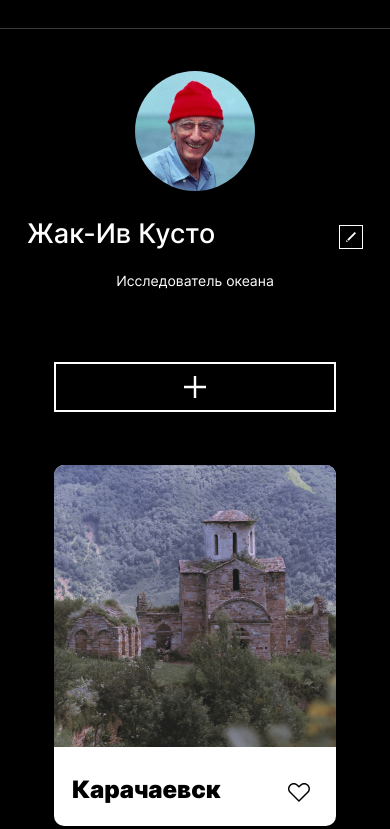
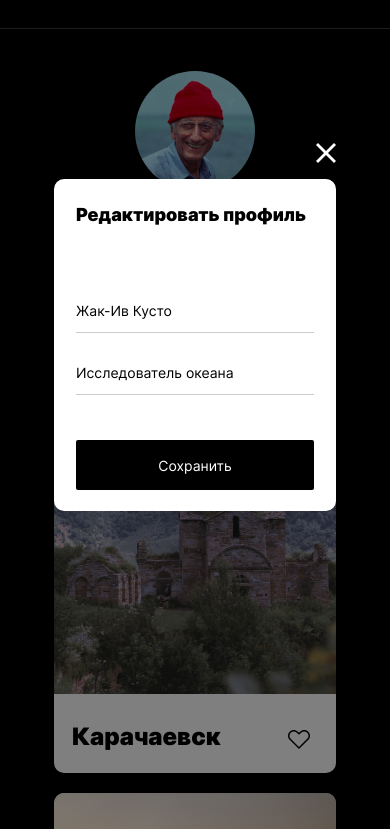
Before and after one commit to Uncp1/mesto-project, a plain HTML site: page index.html in a window 390 px wide. Shown: the part 77-906 px from the top of the page. Drawn offline with Linux system fonts and the light colour scheme.

Commit message:
Add files via upload

```diff
--- a/blocks/elements/elements.css
+++ b/blocks/elements/elements.css
@@ -9,3 +9,9 @@
   margin: 51px auto 0;
   justify-content: center;
 }
+
+@media screen and (max-width: 580px) {
+  .elements{
+    margin: 36px auto 0;
+  }
+}
--- a/blocks/footer/__copyright/footer__copyright.css
+++ b/blocks/footer/__copyright/footer__copyright.css
@@ -5,7 +5,7 @@
   margin: 0;
 }
 
-@media screen and (max-width: 578px) {
+@media screen and (max-width: 580px) {
   .footer__copyright{
     font-size: 14px;
     line-height: 17px;
--- a/blocks/form/__button/form__button.css
+++ b/blocks/form/__button/form__button.css
@@ -9,9 +9,14 @@
   font-size: 18px;
   line-height: 22px;
   border: none;
+  cursor: pointer;
 }
 
-@media screen and (max-width: 578px) {
+.form__button:hover{
+  opacity: 0.8;
+}
+
+@media screen and (max-width: 580px) {
   .form__button{
     max-width: 238px;
     margin: 45px 22px 25px;
--- a/blocks/form/__field/form__field.css
+++ b/blocks/form/__field/form__field.css
@@ -1,19 +1,21 @@
 .form__field{
   max-width: 358px;
-  margin: 54px auto 0;
-  border-bottom: 1px solid black;
-}
-.form__field:nth-child(1){
-  margin: 34px auto 0;
+  margin: 30px auto 0;
+  border-bottom: 1px solid rgba(0, 0, 0, .2);
+  box-sizing: border-box;
 }
 
-@media screen and (max-width: 578px) {
+.form__field:nth-child(2){
+  margin: 54px auto 0;
+}
+
+@media screen and (max-width: 580px) {
   .form__field{
     max-width: 238px;
+    margin: 30px auto 0;
+  }
+
+  .form__field:nth-child(2){
     margin: 75px auto 0;
   }
-
-  .form__field:nth-child(1){
-    margin: 30px auto 0;
-  }
 }
--- a/blocks/form/__heading/form__heading.css
+++ b/blocks/form/__heading/form__heading.css
@@ -6,7 +6,7 @@
   line-height: 29px;
 }
 
-@media screen and (max-width: 578px) {
+@media screen and (max-width: 580px) {
   .form__heading{
     max-width: 238px;
     margin: 25px auto 0;
--- a/blocks/form/__input/form__input.css
+++ b/blocks/form/__input/form__input.css
@@ -1,13 +1,25 @@
 .form__input{
   border: none;
+  font-size: 14px;
+  line-height: 17px;
+  max-width: 358px;
+  padding: 0 0 13px;
 }
 
-textarea{
-  width: 358px;
-  height: 14px;
-  font-family: 'Inter';
-  font-style: normal;
-  font-weight: 400;
+.form__input:focus{
+  outline: none;
+}
+
+.form__input::placeholder {
+  font-family: 'Inter', Arial, sans-serif;
   font-size: 14px;
   line-height: 17px;
+  color: black;
 }
+
+.form__input::-ms-input-placeholder {
+  font-family: 'Inter', Arial, sans-serif;
+  font-size: 14px;
+  line-height: 17px;
+  color: black;
+}
--- a/blocks/form/form.css
+++ b/blocks/form/form.css
@@ -3,7 +3,7 @@
   max-height: 330px;
 }
 
-@media screen and (max-width: 578px) {
+@media screen and (max-width: 580px) {
   .form{
     max-width: 282px;
     max-height: 332px;
--- a/blocks/popup/__exit-button/popup__exit-button.css
+++ b/blocks/popup/__exit-button/popup__exit-button.css
@@ -1,10 +1,25 @@
 .popup__exit-button{
   background: url(../../../images/Close-Icon.svg);
+  background-size: contain;
   width: 32px;
   height: 32px;
   border: none;
   padding: 0;
-  position: relative;
-  bottom: 40px;
-  left: 438px;
+  position: fixed;
+  left: calc(50% + 215px + 8px);
+  top: calc(50% - 165px - 32px - 8px);
+  cursor: pointer;
 }
+
+.popup__exit-button:hover{
+  opacity: 0.6;
+}
+
+@media screen and (max-width: 580px) {
+  .popup__exit-button{
+    width: 20px;
+    height: 20px;
+    left: calc(50% + 141px - 20px);
+    top: calc(50% - 166px - 20px - 16px);
+  }
+}
--- a/blocks/profile/__add-button/profile__add-button.css
+++ b/blocks/profile/__add-button/profile__add-button.css
@@ -12,7 +12,7 @@
   opacity: 0.5;
 }
 
-@media screen and (max-width: 581px) {
+@media screen and (max-width: 879px) {
   .profile__add-button{
     width: 282px;
     margin: 36px auto 0;
--- a/blocks/profile/__container/profile___container.css
+++ b/blocks/profile/__container/profile___container.css
@@ -2,7 +2,7 @@
   display: flex;
 }
 
-@media screen and (max-width: 578px) {
+@media screen and (max-width: 580px) {
   .profile__container{
     flex-direction: column;
     align-items: center;
--- a/blocks/profile/__edit-button/profile__edit-button.css
+++ b/blocks/profile/__edit-button/profile__edit-button.css
@@ -10,3 +10,10 @@
 .profile__edit-button:hover{
   opacity: 0.5;
 }
+
+@media screen and (max-width: 580px) {
+  .profile__edit-button{
+    width: 18px;
+    height: 18px;
+  }
+}
--- a/blocks/profile/__edit/profile__edit.css
+++ b/blocks/profile/__edit/profile__edit.css
@@ -3,3 +3,10 @@
   height: 24px;
   align-self: center;
 }
+
+@media screen and (max-width: 580px) {
+  .profile__edit{
+    width: 18px;
+    height: 18px;
+  }
+}
--- a/blocks/profile/__info/profile__info.css
+++ b/blocks/profile/__info/profile__info.css
@@ -1,5 +1,4 @@
 .profile__info{
-  min-height: 73px;
   margin-left: 30px;
   display: grid;
   grid-template-columns: 294px auto;
@@ -7,13 +6,14 @@
   align-self: center;
   justify-items: start;
   gap: 16px 18px;
-  grid-template-areas:
-    "name edit-button"
-    "ocupation ocupation";
 }
 
-@media screen and (max-width: 581px) {
+@media screen and (max-width: 580px) {
   .profile__info{
-   margin: 26px 0 36px;
+    max-width: 282px;
+    margin: 26px 0 0;
+    justify-items: center;
+    gap: 14px 10px;
+    grid-template-columns: 189px auto;
   }
 }
--- a/blocks/profile/__name/profile__name.css
+++ b/blocks/profile/__name/profile__name.css
@@ -7,7 +7,7 @@
   line-height: 48px;
 }
 
-@media screen and (max-width: 578px) {
+@media screen and (max-width: 580px) {
   .profile__name{
     font-size: 27px;
     line-height: 33px;
--- a/blocks/profile/__occupation/profile__occupation.css
+++ b/blocks/profile/__occupation/profile__occupation.css
@@ -7,7 +7,7 @@
   line-height: 22px;
 }
 
-@media screen and (max-width: 578px) {
+@media screen and (max-width: 580px) {
   .profile__occupation{
     font-size: 14px;
     line-height: 17px;
--- a/blocks/profile/profile.css
+++ b/blocks/profile/profile.css
@@ -7,8 +7,8 @@
 
 @media screen and (max-width: 879px) {
   .profile{
+    align-items: center;
     flex-direction: column;
-    max-width: 282px;
     margin: 42px auto 0;
   }
 }
--- a/index.html
+++ b/index.html
@@ -82,9 +82,11 @@
      </div>
     </section>
 
-    <div class="popup">
+    <div class="popup popup_opened">
+
+      <button class="popup__exit-button"></button>
       <section class="popup__container form">
-        <button class="popup__exit-button"></button>
+
 
         <h2 class="form__heading">Редактировать профиль</h2>
 
```
